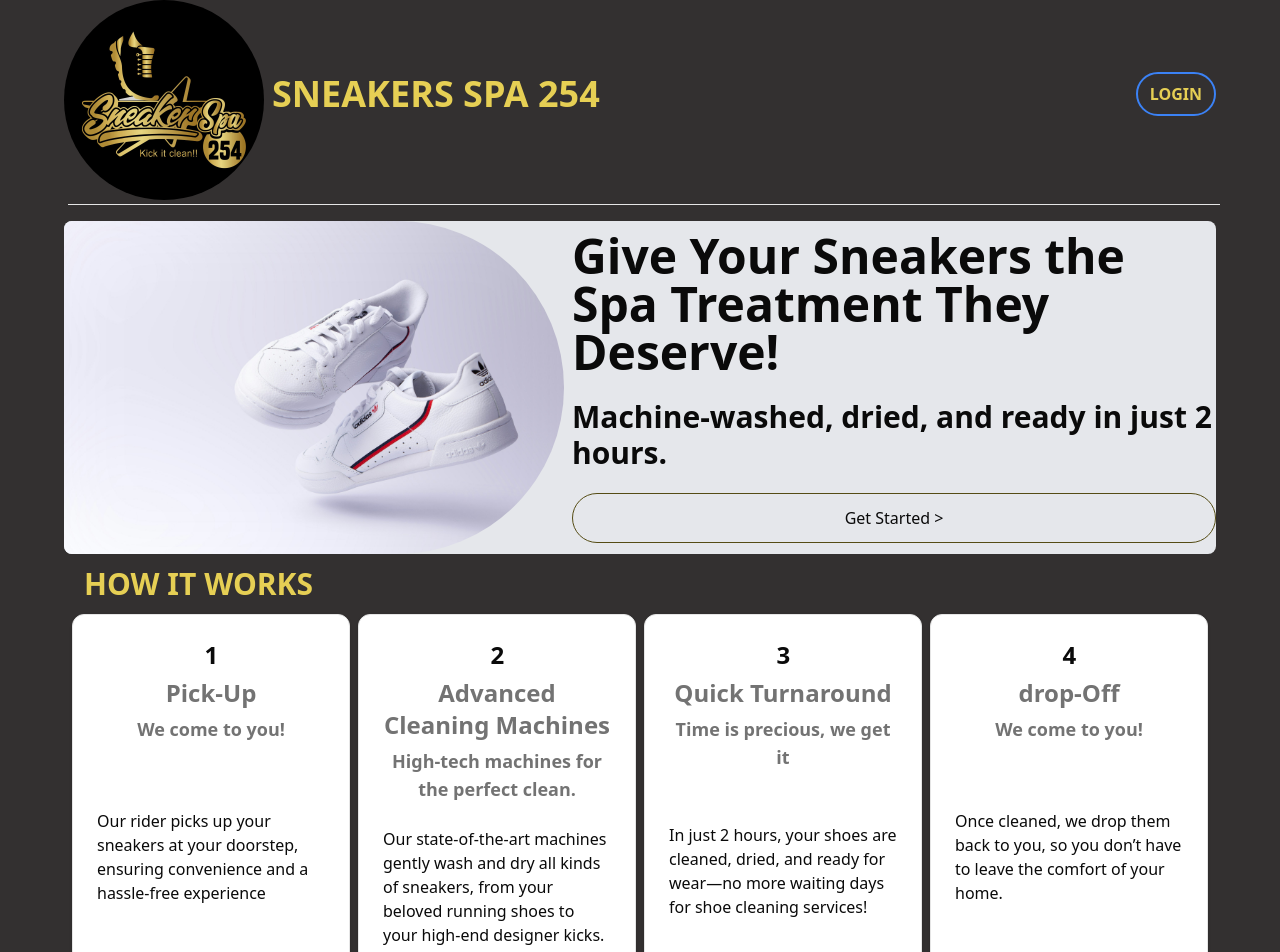
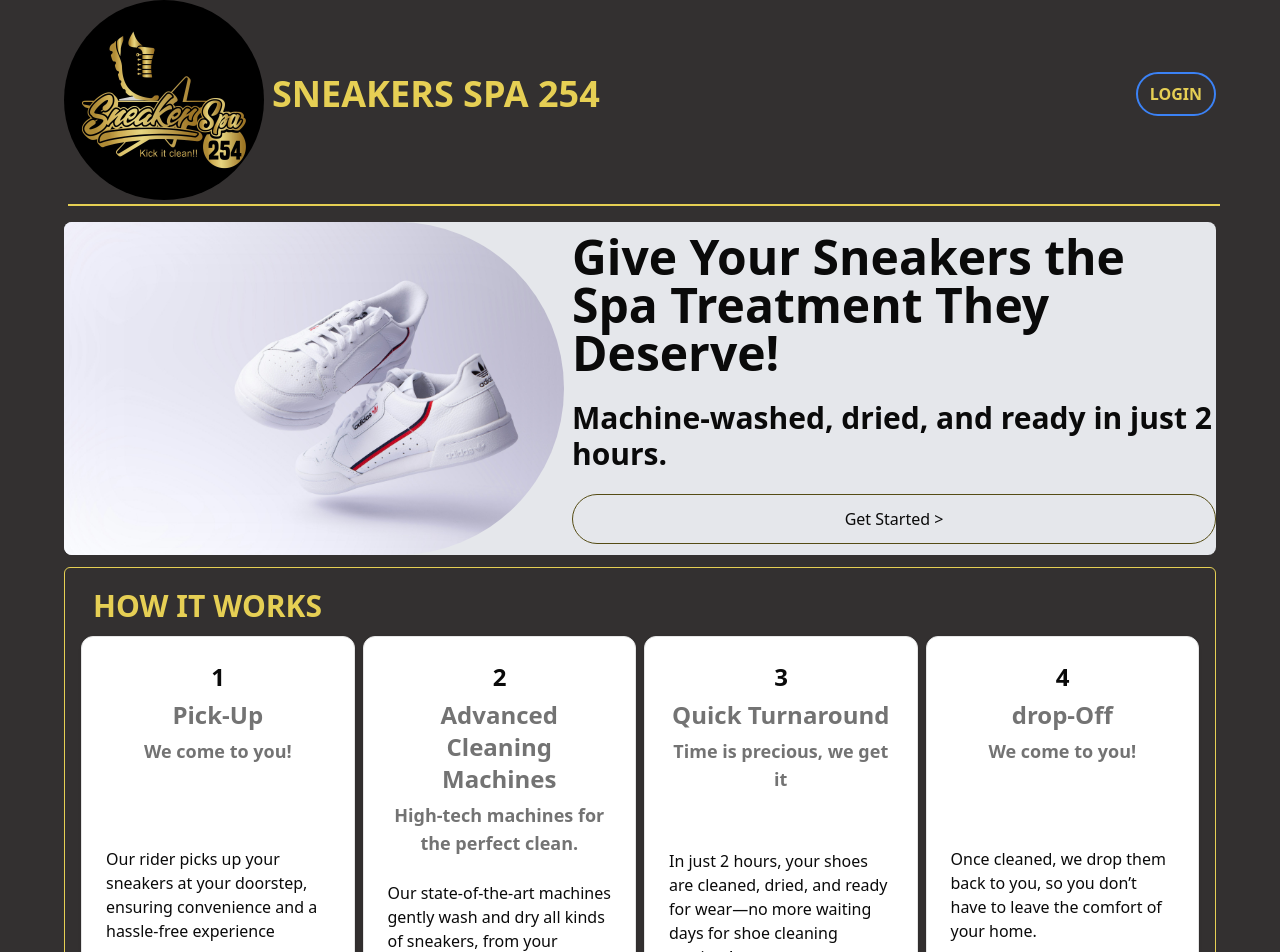
Before and after one commit to lumap-svg/SneakersSpa, a Next.js app: page / in a window 1280 px wide. Shown: the part 12-964 px from the top of the page. Built offline with nearby package versions, Linux system fonts and the light colour scheme.

Commit message:
added the prefered color code near to golden

```diff
--- a/app/page.tsx
+++ b/app/page.tsx
@@ -13,7 +13,7 @@ export default function Home() {
                  <button className="ml-auto uppercase font-semibold border-2 p-2 px-3 border-blue-500 rounded-full text-[#ebd455f8]">login</button>
 
     </header>
-    <hr className="w-full mx-1"/>
+    <hr className="w-full mx-1 border border-[#ebd455f8] " />
     <main className=" max-w-6xl mx-auto mt-4 ">
 
       {/* welcoming heros landing page */}
--- a/components/HowItWorks.tsx
+++ b/components/HowItWorks.tsx
@@ -42,7 +42,7 @@ export default function HowItWorks() {
     ]
 
   return (
-    <div >
+    <div  className='border rounded-md border-[#ebd455f8] p-2'>
 <h2 className='text-3xl pl-5 my-3 font-bold uppercase text-[#ebd455f8]' >how it works</h2>
     <div className='grid md:grid-cols-4 gap-2 mx-auto grid-cols-2 sm:mx-2 '>
         {
```
